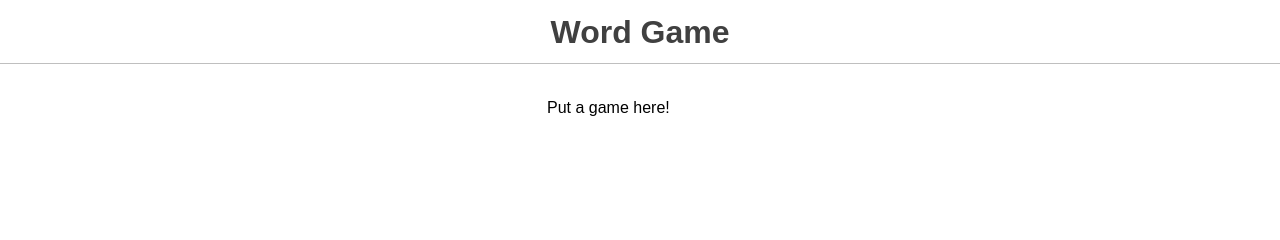
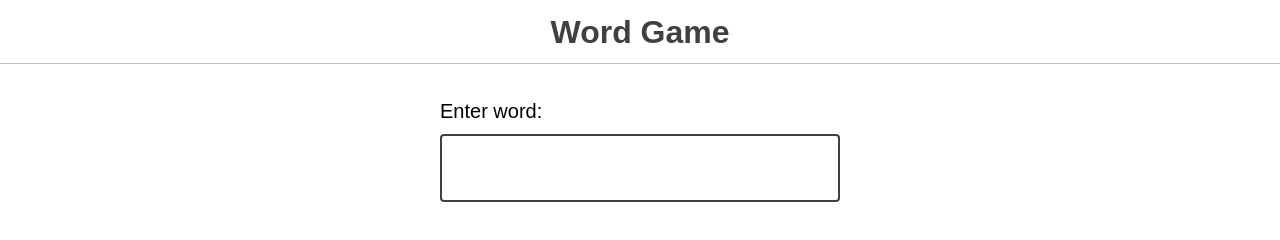
Before and after one commit to NVHoaiDT/word-game, a React app: page / in a window 1280 px wide. Built offline with nearby package versions, Linux system fonts and the light colour scheme.

Commit message:
add GuessInput component

```diff
--- a/src/components/Game/Game.js
+++ b/src/components/Game/Game.js
@@ -1,15 +1,17 @@
-import React from 'react';
+import React from "react";
 
-import { sample } from '../../utils';
-import { WORDS } from '../../data';
+import { sample } from "../../utils";
+import { WORDS } from "../../data";
+import GuessInput from "../GuessInput/GuessInput";
 
 // Pick a random word on every pageload.
 const answer = sample(WORDS);
-// To make debugging easier, we'll log the solution in the console.
 console.info({ answer });
 
 function Game() {
-  return <>Put a game here!</>;
+  const [guess, setGuess] = React.useState("");
+  console.log(guess);
+  return <GuessInput guess={guess} setGuess={setGuess}></GuessInput>;
 }
 
 export default Game;
--- /dev/null
+++ b/src/components/GuessInput/GuessInput.js
@@ -0,0 +1,28 @@
+import React from "react";
+
+function GuessInput({ guess, setGuess }) {
+  const [input, setInput] = React.useState("");
+  return (
+    <form
+      className="guess-input-wrapper"
+      onSubmit={(event) => {
+        event.preventDefault();
+        setGuess(input);
+        setInput("");
+      }}
+    >
+      <label htmlFor="guess-input">Enter word:</label>
+      <input
+        id="guess-input"
+        value={input}
+        pattern="[A-Za-z]{5}"
+        title="5 letter only !"
+        onChange={(event) => {
+          setInput(event.target.value.toUpperCase());
+        }}
+      ></input>
+    </form>
+  );
+}
+
+export default GuessInput;
--- /dev/null
+++ b/src/components/GuessInput/index.js
@@ -0,0 +1,2 @@
+export * from './GuessInput';
+export { default } from './GuessInput';
--- a/src/styles.css
+++ b/src/styles.css
@@ -198,10 +198,7 @@ h1 {
 
 /*
   Modal styles
-
-  HACK: I'm doing this in a quick and dirty way.
-  Later in the course, we'll see my preferred way of building
-  modals in React.
+  quite dirty....
 */
 [data-reach-dialog-content] {
   position: relative;
```
